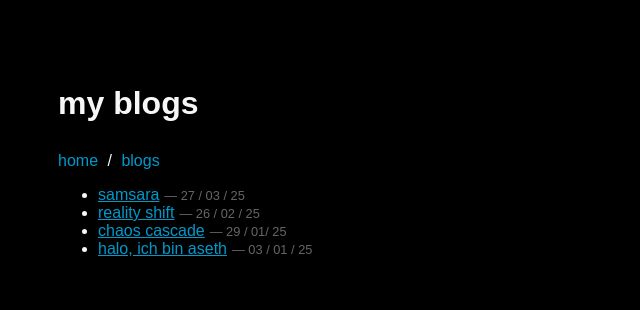
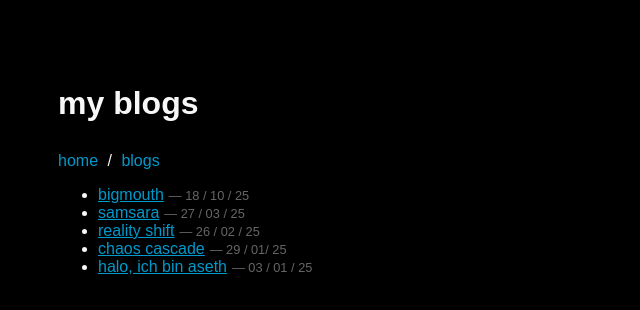
Before and after one commit to asethcore/asethcore.github.io, a plain HTML site: page blog.html in a window 1280 px wide. Shown: the whole page, without its empty margins (0-640 px from the left). Drawn offline with Linux system fonts and the light colour scheme.

Commit message:
Update blog.html

```diff
--- a/blog.html
+++ b/blog.html
@@ -20,6 +20,7 @@
             </ul>
         </nav>
         <ul>
+        <li><a href="blogs/blog5.html" style="text-decoration: underline;">bigmouth</a><span class="blog-date">— 18 / 10 / 25</span></li>
         <li><a href="blogs/blog4.html" style="text-decoration: underline;">samsara</a><span class="blog-date">— 27 / 03 / 25</span></li>
         <li><a href="blogs/blog3.html" style="text-decoration: underline;">reality shift</a><span class="blog-date">— 26 / 02 / 25</span></li>
         <li><a href="blogs/blog2.html" style="text-decoration: underline;">chaos cascade</a><span class="blog-date">— 29 / 01/ 25</span></li>
```
